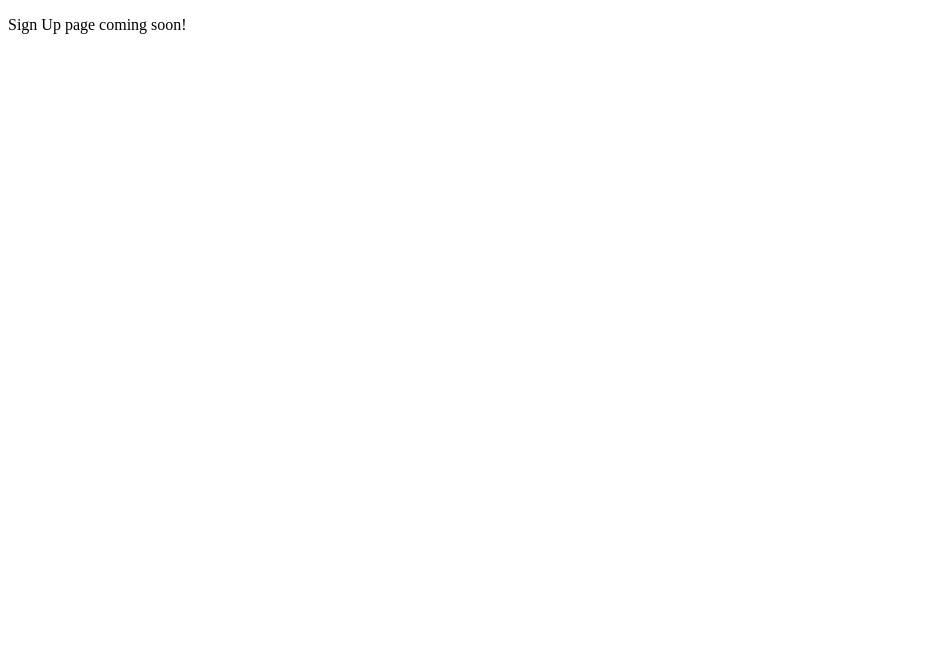
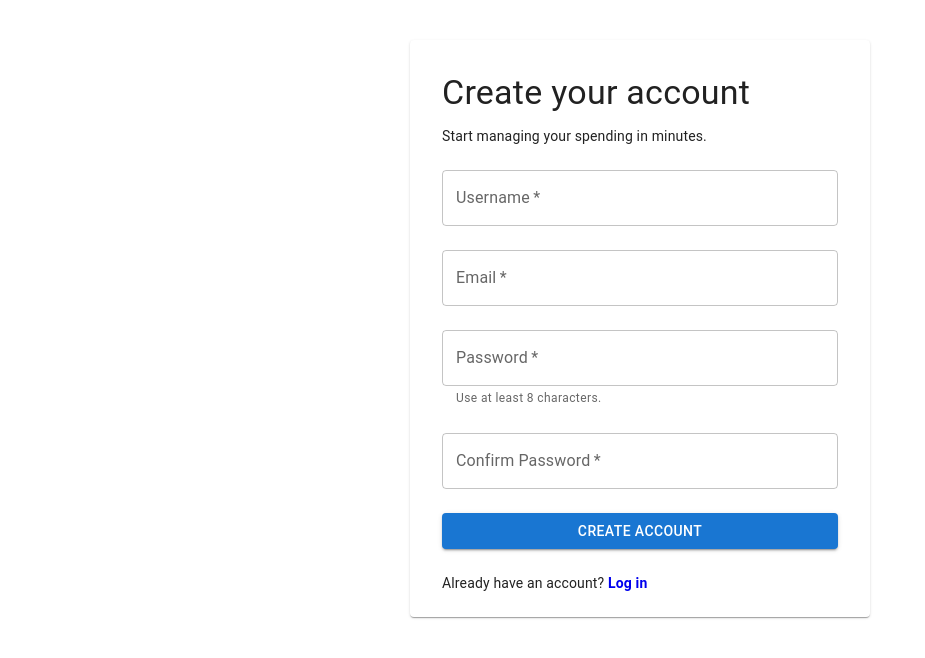
Before and after one commit to primouomo123/spend-wise, a React (Vite) app in the folder client/: page /signup in a window 1280 px wide. Shown: the top 658 px of the page, without its empty margins (0-925 px from the left). Built offline with nearby package versions, Linux system fonts and the light colour scheme; no server answers.

Commit message:
Signup page is working fine

```diff
--- a/client/src/pages/SignUp.jsx
+++ b/client/src/pages/SignUp.jsx
@@ -1,3 +1,170 @@
+import { useEffect, useMemo, useState } from "react";
+import {
+    Alert,
+    Box,
+    Button,
+    Card,
+    CardContent,
+    CircularProgress,
+    Stack,
+    TextField,
+    Typography,
+} from "@mui/material";
+import { Link as RouterLink, useNavigate } from "react-router-dom";
+
+import { useUserContext } from "../contexts/UserContext";
+
 export default function SignUp() {
-    return <p>Sign Up page coming soon!</p>;
+    const navigate = useNavigate();
+    const { signUp, signUpError, signUpIsLoading, currentUser } = useUserContext();
+
+    const [formData, setFormData] = useState({
+        username: "",
+        email: "",
+        password: "",
+        confirmPassword: "",
+    });
+    const [formError, setFormError] = useState(null);
+
+    useEffect(() => {
+        if (currentUser) {
+            navigate("/", { replace: true });
+        }
+    }, [currentUser, navigate]);
+
+    const displayError = useMemo(() => {
+        if (formError) return formError;
+        if (Array.isArray(signUpError)) return signUpError.join(", ");
+        if (typeof signUpError === "object" && signUpError !== null) {
+            return Object.values(signUpError).flat().join(", ");
+        }
+        return signUpError;
+    }, [formError, signUpError]);
+
+    function handleChange(event) {
+        const { name, value } = event.target;
+        setFormData((prev) => ({
+            ...prev,
+            [name]: value,
+        }));
+    }
+
+    async function handleSubmit(event) {
+        event.preventDefault();
+        setFormError(null);
+
+        const username = formData.username.trim();
+        const email = formData.email.trim().toLowerCase();
+        const password = formData.password;
+        const confirmPassword = formData.confirmPassword;
+
+        if (!username || !email || !password || !confirmPassword) {
+            setFormError("Username, email, and password are required.");
+            return;
+        }
+
+        if (password.length < 8) {
+            setFormError("Password must be at least 8 characters.");
+            return;
+        }
+
+        if (password !== confirmPassword) {
+            setFormError("Passwords do not match.");
+            return;
+        }
+
+        await signUp(username, email, password);
+    }
+
+    return (
+        <Box sx={{ display: "flex", justifyContent: "center", py: 4 }}>
+            <Card sx={{ width: "100%", maxWidth: 460 }}>
+                <CardContent sx={{ p: { xs: 3, sm: 4 } }}>
+                    <Stack spacing={3} component="form" onSubmit={handleSubmit}>
+                        <Box>
+                            <Typography variant="h4" component="h1" gutterBottom>
+                                Create your account
+                            </Typography>
+                            <Typography variant="body2" color="text.secondary">
+                                Start managing your spending in minutes.
+                            </Typography>
+                        </Box>
+
+                        {displayError ? (
+                            <Alert severity="error">{displayError}</Alert>
+                        ) : null}
+
+                        <TextField
+                            label="Username"
+                            name="username"
+                            value={formData.username}
+                            onChange={handleChange}
+                            autoComplete="username"
+                            required
+                            fullWidth
+                        />
+
+                        <TextField
+                            label="Email"
+                            name="email"
+                            type="email"
+                            value={formData.email}
+                            onChange={handleChange}
+                            autoComplete="email"
+                            required
+                            fullWidth
+                        />
+
+                        <TextField
+                            label="Password"
+                            type="password"
+                            name="password"
+                            value={formData.password}
+                            onChange={handleChange}
+                            autoComplete="new-password"
+                            required
+                            fullWidth
+                            helperText="Use at least 8 characters."
+                        />
+
+                        <TextField
+                            label="Confirm Password"
+                            type="password"
+                            name="confirmPassword"
+                            value={formData.confirmPassword}
+                            onChange={handleChange}
+                            autoComplete="new-password"
+                            required
+                            fullWidth
+                        />
+
+                        <Button
+                            type="submit"
+                            variant="contained"
+                            disabled={signUpIsLoading}
+                            fullWidth
+                        >
+                            {signUpIsLoading ? (
+                                <CircularProgress size={22} color="inherit" />
+                            ) : (
+                                "Create Account"
+                            )}
+                        </Button>
+
+                        <Typography variant="body2" color="text.secondary" textAlign="center">
+                            Already have an account?{" "}
+                            <Typography
+                                component={RouterLink}
+                                to="/login"
+                                variant="body2"
+                                sx={{ textDecoration: "none", fontWeight: 600 }}
+                            >
+                                Log in
+                            </Typography>
+                        </Typography>
+                    </Stack>
+                </CardContent>
+            </Card>
+        </Box>
+    );
 }
```
